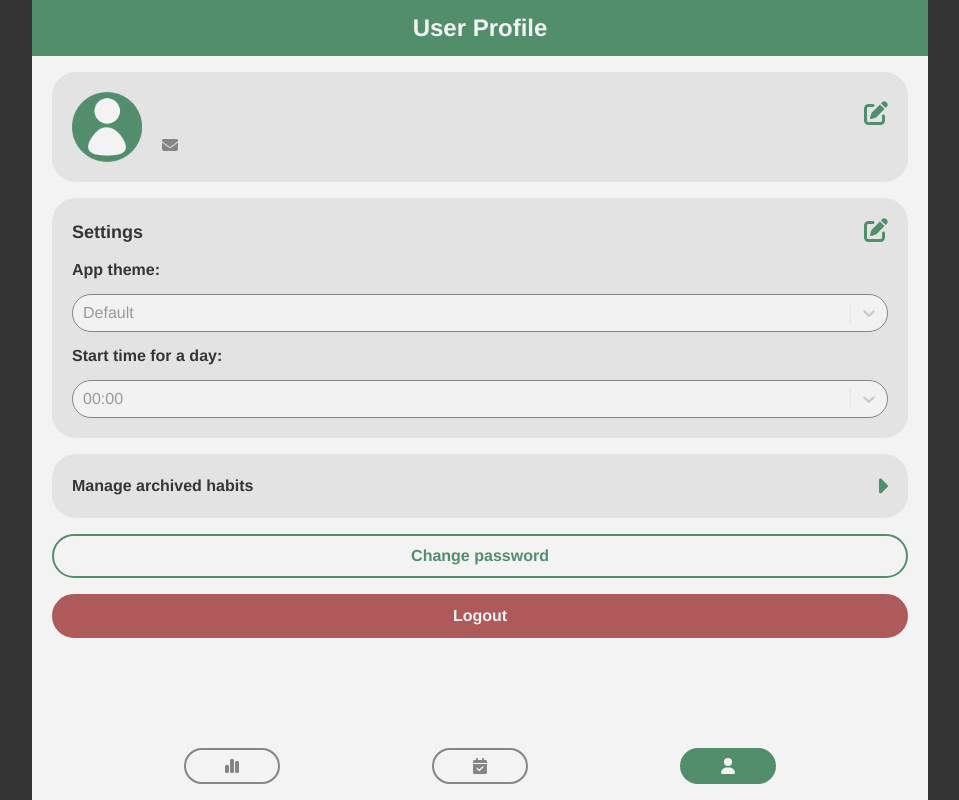
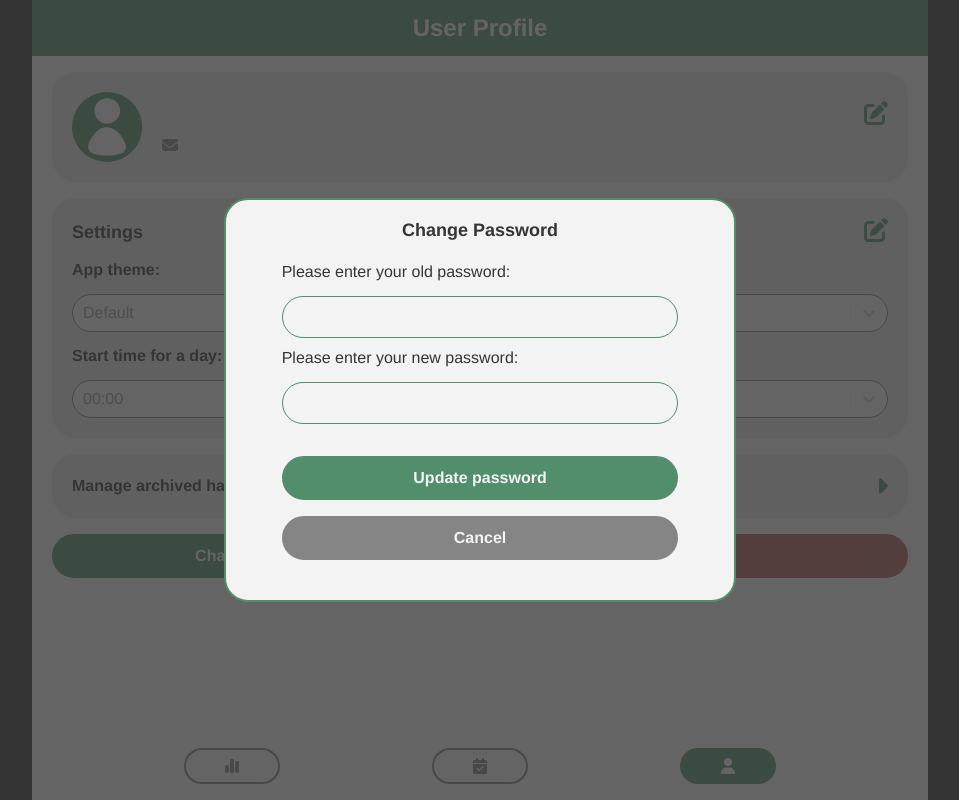
Before and after one commit to cyue49/dailyrhythm, a React (Create React App) app in the folder frontend/: page /profile in a window 1280 px wide. Both pictures are taken after a click on the button "Change password". Shown: the whole page, without its empty margins (160-1119 px from the left). Built offline with nearby package versions, Linux system fonts and the light colour scheme; no server answers.

Commit message:
added animation to buttons and added dialog window for updating password

```diff
--- a/frontend/package.json
+++ b/frontend/package.json
@@ -8,6 +8,7 @@
     "@fortawesome/free-regular-svg-icons": "^6.6.0",
     "@fortawesome/free-solid-svg-icons": "^6.6.0",
     "@fortawesome/react-fontawesome": "^0.2.2",
+    "@headlessui/react": "^2.1.2",
     "@testing-library/jest-dom": "^5.17.0",
     "@testing-library/react": "^13.4.0",
     "@testing-library/user-event": "^13.5.0",
--- a/frontend/src/App.css
+++ b/frontend/src/App.css
@@ -55,6 +55,7 @@
         @apply transition duration-200 ease-in-out
     }
 
+    /* fade in fade out animation for 3 seconds */
     .fade-animation {
         animation: fade-in-out 3s;
     }
--- a/frontend/src/components/profile/SettingsCard.js
+++ b/frontend/src/components/profile/SettingsCard.js
@@ -48,16 +48,21 @@ const SettingsCard = () => {
     }, [])
 
     // styles of selection boxes
+    const appGreen = '#528E6C'
+    const appGray3 = '#858585'
+    const appWhite = '#F3F3F3'
+    const appBlack = '#353535'
+
     const selectStyles = {
         control: (baseStyles, state) => ({
             ...baseStyles,
-            borderColor: state.isDisabled ? '#858585' : '#528E6C',
+            borderColor: state.isDisabled ? appGray3 : appGreen,
             borderRadius: '25px'
         }),
         option: (baseStyles, { data, isDisabled, isFocused, isSelected }) => ({
             ...baseStyles,
-            backgroundColor: isFocused ? '#528E6C' : 'white',
-            color: isFocused ? '#F3F3F3' : '#353535'
+            backgroundColor: isFocused ? appGreen : 'white',
+            color: isFocused ? appWhite : appBlack
         })
     }
 
@@ -103,8 +108,6 @@ const SettingsCard = () => {
                     styles={selectStyles}
                     value={appTheme}
                     isClearable={false}
-                    isLoading={false}
-                    isRtl={false}
                     isSearchable={false}
                     isDisabled={!isEdit}
                     onChange={e => setAppTheme(e)}
@@ -115,8 +118,6 @@ const SettingsCard = () => {
                     styles={selectStyles}
                     value={dayStartTime}
                     isClearable={false}
-                    isLoading={false}
-                    isRtl={false}
                     isSearchable={false}
                     isDisabled={!isEdit}
                     onChange={e => setDayStartTime(e)}
--- a/frontend/src/pages/Profile.js
+++ b/frontend/src/pages/Profile.js
@@ -1,4 +1,4 @@
-import React from 'react'
+import React, { useState } from 'react'
 import { useNavigate, Link } from 'react-router-dom'
 import TopBar from '../components/TopBar'
 import BottomBar from '../components/BottomBar'
@@ -6,13 +6,15 @@ import UserCard from '../components/profile/UserCard'
 import SettingsCard from '../components/profile/SettingsCard'
 import { FontAwesomeIcon } from '@fortawesome/react-fontawesome'
 import { faCaretRight } from '@fortawesome/free-solid-svg-icons'
+import { Dialog, DialogPanel, DialogTitle } from '@headlessui/react'
 
 const Profile = () => {
+    const [modalOpen, setModalOpen] = useState(false)
+
     const navigate = useNavigate()
 
     const handlePasswordChange = () => {
-        // bring pop up modal to enter old pwd and new pwd, if old pwd correct set pwd as new pwd
-        // create new component for pop up modal
+        // todo: handle password change
     }
 
     // sign out user
@@ -34,12 +36,33 @@ const Profile = () => {
             <div className='w-full max-w-4xl h-screen bg-appWhite overflow-y-hidden flex flex-col gap-4 pt-4 mt-[56px] px-3 lg:px-5'>
                 <UserCard />
                 <SettingsCard />
-                <Link to={'/archivedhabits'} className='flex flex-row p-5 items-center bg-appGray-1 rounded-3xl justify-between hover:bg-appGray-2 active:bg-appGray-2'>
+                <Link to={'/archivedhabits'} className='flex flex-row p-5 items-center bg-appGray-1 rounded-3xl justify-between hover:bg-appGray-2 active:bg-appGray-2 button-animation'>
                     <div className='font-bold'>Manage archived habits</div>
                     <FontAwesomeIcon icon={faCaretRight} className='text-appGreen text-2xl' />
                 </Link>
-                <button className='secondary-green-button hover:primary-green-button' onClick={handlePasswordChange}>Change password</button>
-                <button className='primary-red-button hover:secondary-red-button' onClick={handleSignOut}>Logout</button>
+                <div className='flex flex-row gap-2 flex-wrap'>
+                    <button className='primary-green-button hover:secondary-green-button button-animation w-full md:flex-1' onClick={() => setModalOpen(true)}>Change password</button>
+                    <button className='primary-red-button hover:secondary-red-button button-animation w-full md:flex-1' onClick={handleSignOut}>Logout</button>
+                </div>
+
+
+                <Dialog open={modalOpen} onClose={() => setModalOpen(false)} className="relative z-50">
+                    <div className="fixed inset-0 w-screen center-of-div bg-appBlack bg-opacity-75 p-4">
+                        <DialogPanel className="w-full max-w-lg p-4 center-of-div flex-col bg-appWhite border-2 rounded-3xl border-appGreen">
+                            <DialogTitle className="font-bold text-lg mb-4">Change Password</DialogTitle>
+                            <div className='flex flex-col justify-start items-start gap-2 w-full lg:w-10/12'>
+                                <div>Please enter your old password: </div>
+                                <input className='form-text-input w-full truncate' type='password' name='passwordOld' id='passwordOld' />
+                                <div>Please enter your new password: </div>
+                                <input className='form-text-input w-full truncate' type='password' name='passwordNew' id='passwordNew' />
+                                <div className='center-of-div flex-col gap-4 w-full my-6'>
+                                    <button className='primary-green-button hover:secondary-green-button button-animation w-full' onClick={handlePasswordChange}>Update password</button>
+                                    <button className='primary-gray-button hover:secondary-gray-button button-animation w-full' onClick={() => setModalOpen(false)}>Cancel</button>
+                                </div>
+                            </div>
+                        </DialogPanel>
+                    </div>
+                </Dialog>
             </div>
             <BottomBar current={3} />
         </div>
--- a/frontend/src/pages/SignIn.js
+++ b/frontend/src/pages/SignIn.js
@@ -85,7 +85,7 @@ const SignIn = () => {
                     <label htmlFor='user_password' className='mt-3'>Password <span className='text-appRed'>*</span> : </label>
                     <input className='form-text-input' type='password' name='user_password' id='user_password' onChange={handleChange} />
 
-                    <input className='mt-12 primary-green-button hover:secondary-green-button disabled:hover:primary-green-button disabled:cursor-not-allowed' type="submit" value="Sign In" disabled={!(validEmail && validPassword)} />
+                    <input className='mt-12 primary-green-button hover:secondary-green-button button-animation disabled:hover:primary-green-button disabled:cursor-not-allowed' type="submit" value="Sign In" disabled={!(validEmail && validPassword)} />
                 </form>
 
                 <div className='text-sm text-center mt-4 mb-8 hover:underline hover:text-appGreen'>
--- a/frontend/src/pages/SignUp.js
+++ b/frontend/src/pages/SignUp.js
@@ -116,7 +116,7 @@ const SignUp = () => {
                         <input className='form-text-input' type='password' name='confirm_password' id='confirm_password' onChange={handleChange} />
                         <div className={`text-appRed text-sm ${(form.confirm_password !== '' && !validPasswordConfirm) ? '' : 'hidden'}`}>Passwords don't match.</div>
 
-                        <input className='primary-green-button hover:secondary-green-button disabled:hover:primary-green-button mt-12 disabled:cursor-not-allowed' type="submit" value="Sign Up" disabled={!(validEmail && validUsername && validPassword && validPasswordConfirm)} />
+                        <input className='primary-green-button hover:secondary-green-button button-animation disabled:hover:primary-green-button mt-12 disabled:cursor-not-allowed' type="submit" value="Sign Up" disabled={!(validEmail && validUsername && validPassword && validPasswordConfirm)} />
                     </form>
 
                     <div className='text-sm text-center mt-4 mb-8 hover:underline hover:text-appGreen'>
```
Also changed, not shown: 1 other file (tests, documents, lock files or other folders).
